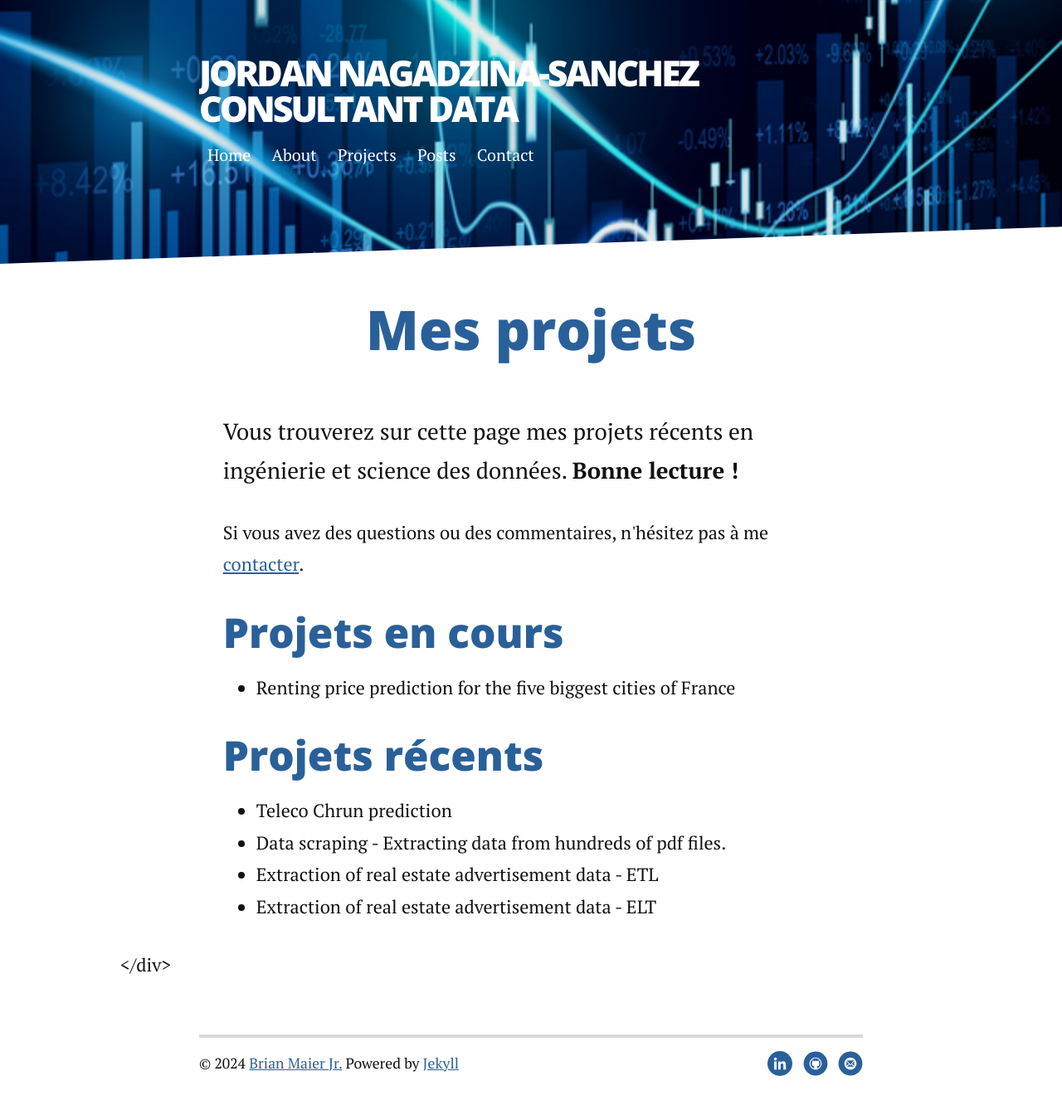
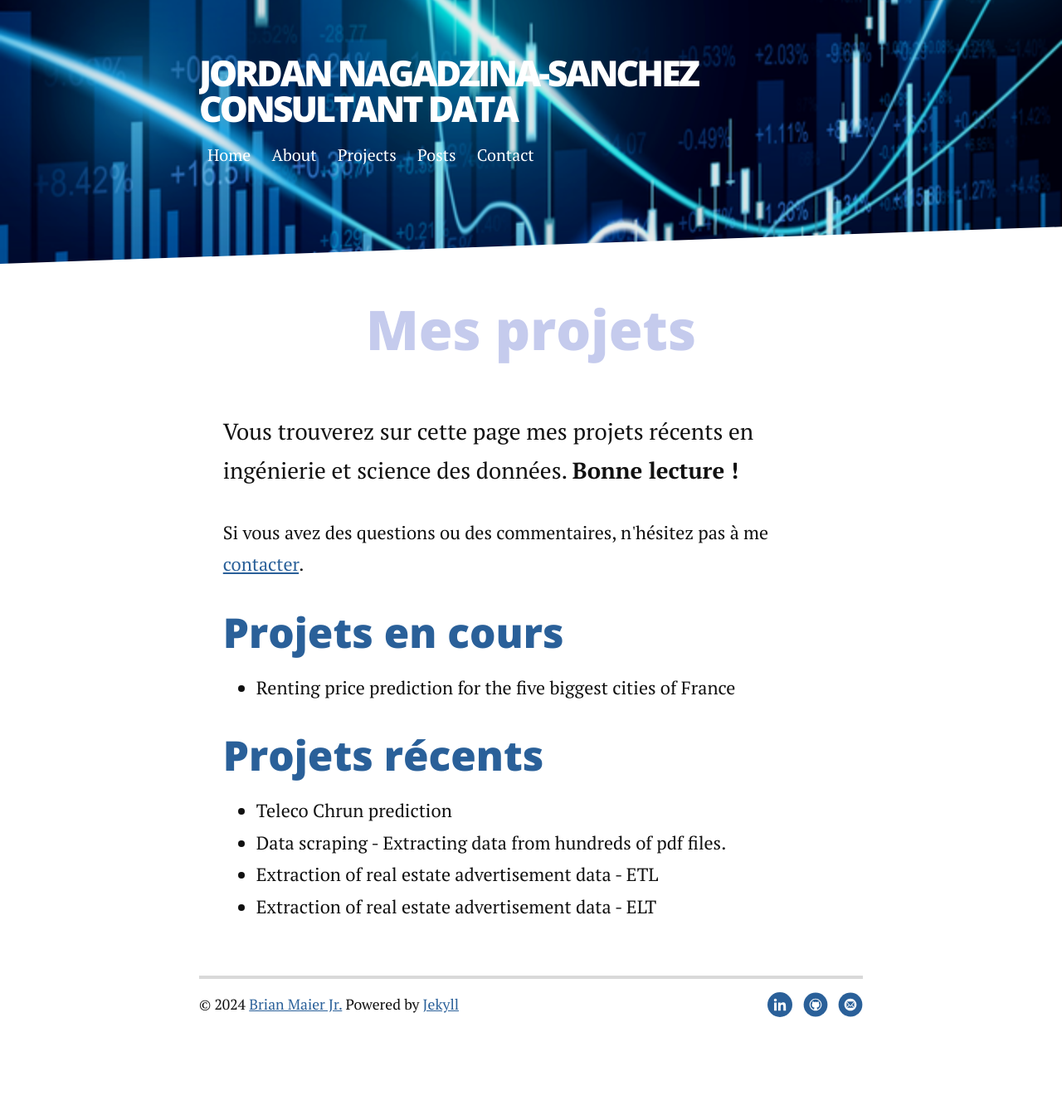
Before and after one commit to JordanNSZ/portofolio, a Jekyll site: the page built from projects.md, in a window 1280 px wide. Shown: the whole page at 83% size. Built offline with Jekyll 4.4.1, drawn with Linux system fonts in a browser that asks for light colours; nearby versions of some CDN libraries; after the commit the page ends 1268 px from its top, so only the background shows below that.

Commit message:
Nouvel essai changement couleur fond

```diff
--- a/_sass/_config.scss
+++ b/_sass/_config.scss
@@ -29,7 +29,7 @@
 $secondary-color: #233E5B;
 $tertiary-color: #aaa;
 $link-color: $primary-color;
-$background-color: $primary-color;
+$background-color: #c3c8e8;
 
 $bad-color: $red; // Bad color for errors, validation etc.
 $good-color: $green; // Good color for success etc.
--- a/_sass/partials/_typography.scss
+++ b/_sass/partials/_typography.scss
@@ -19,7 +19,7 @@
 h1, .h1 {
   font-size: 1.7em; // 2x body copy size = 32px
   line-height: 1.25; // 45px / 36px
-  color: #2a6099;
+  color: #c5cbed;
 }
 
 @media (min-width: 43.75em) {
--- a/projects.md
+++ b/projects.md
@@ -19,4 +19,3 @@
 			<li>Extraction of real estate advertisement data - ETL</li>
 			<li>Extraction of real estate advertisement data - ELT</li>
 		</ul>
-	</div>
```
